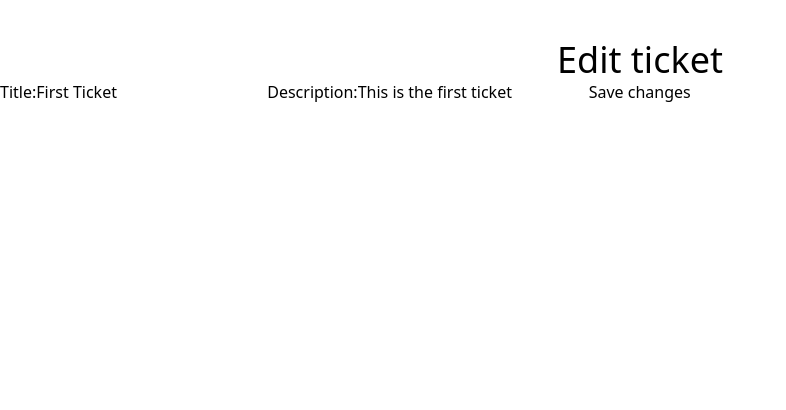
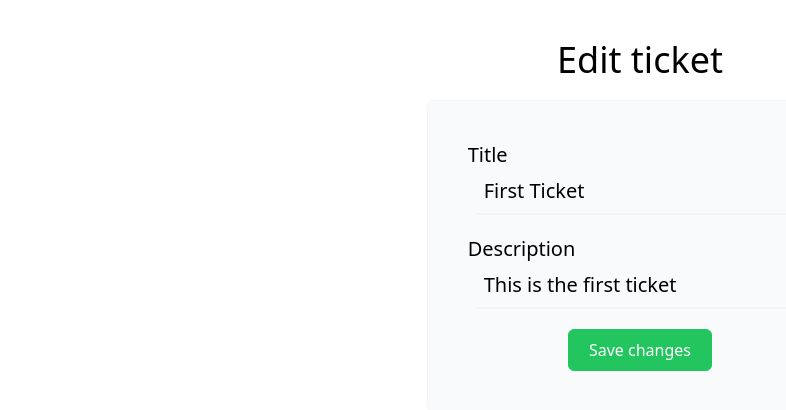
Before and after one commit to vexior27/TicketSystem, a React (Create React App) app: page /edit-ticket/1 in a window 1280 px wide. Shown: the top 410 px of the page, without its empty margins (0-786 px from the left). Built offline with nearby package versions, Linux system fonts and the light colour scheme.

Commit message:
styled EditTicket component

```diff
--- a/src/components/EditTicket.js
+++ b/src/components/EditTicket.js
@@ -40,18 +40,18 @@ export default function EditTicket() {
    }
 
    return (
-      <div>
+      <div className='flex flex-col items-center gap-5'>
          <h1 className='text-4xl mt-10 text-center'>Edit ticket</h1>
-         <form onSubmit={handleSubmit}>
-            <label>
-               Title:
-               <input type='text' value={title} onChange={(e) => setTitle(e.target.value)}/>
+         <form onSubmit={handleSubmit} className='ticket bg-gray-50 w-1/3 rounded-md border border-gray-100 p-10 flex flex-col items-center justify-center gap-5'>
+            <label className='font-medium text-xl'>
+               Title
+               <input type='text' value={title} onChange={(e) => setTitle(e.target.value)} required className='ease-out duration-100 font-normal p-2 bg-transparent focus:border-b-green-400 focus:outline-none border-gray-100 border-b-2 ml-2 placeholder:font-normal' placeholder='New title'/>
             </label>
-            <label>
-               Description:
-               <input type='text' value={description} onChange={(e) => setDescription(e.target.value)}/>
+            <label className='font-medium text-xl'>
+               Description
+               <input type='text' value={description} onChange={(e) => setDescription(e.target.value)} required className='ease-out duration-100 font-normal p-2 bg-transparent focus:border-b-green-400 focus:outline-none border-gray-100 border-b-2 ml-2 placeholder:font-normal' placeholder='New description'/>
             </label>
-            <button type='submit'>
+            <button type='submit' className="ease-out duration-100 bg-green-500 text-white pl-5 pr-5 pt-2 pb-2 rounded-md border border-green-500 hover:bg-transparent hover:text-green-500 hover:scale-105">
                Save changes
             </button>
          </form>
```
